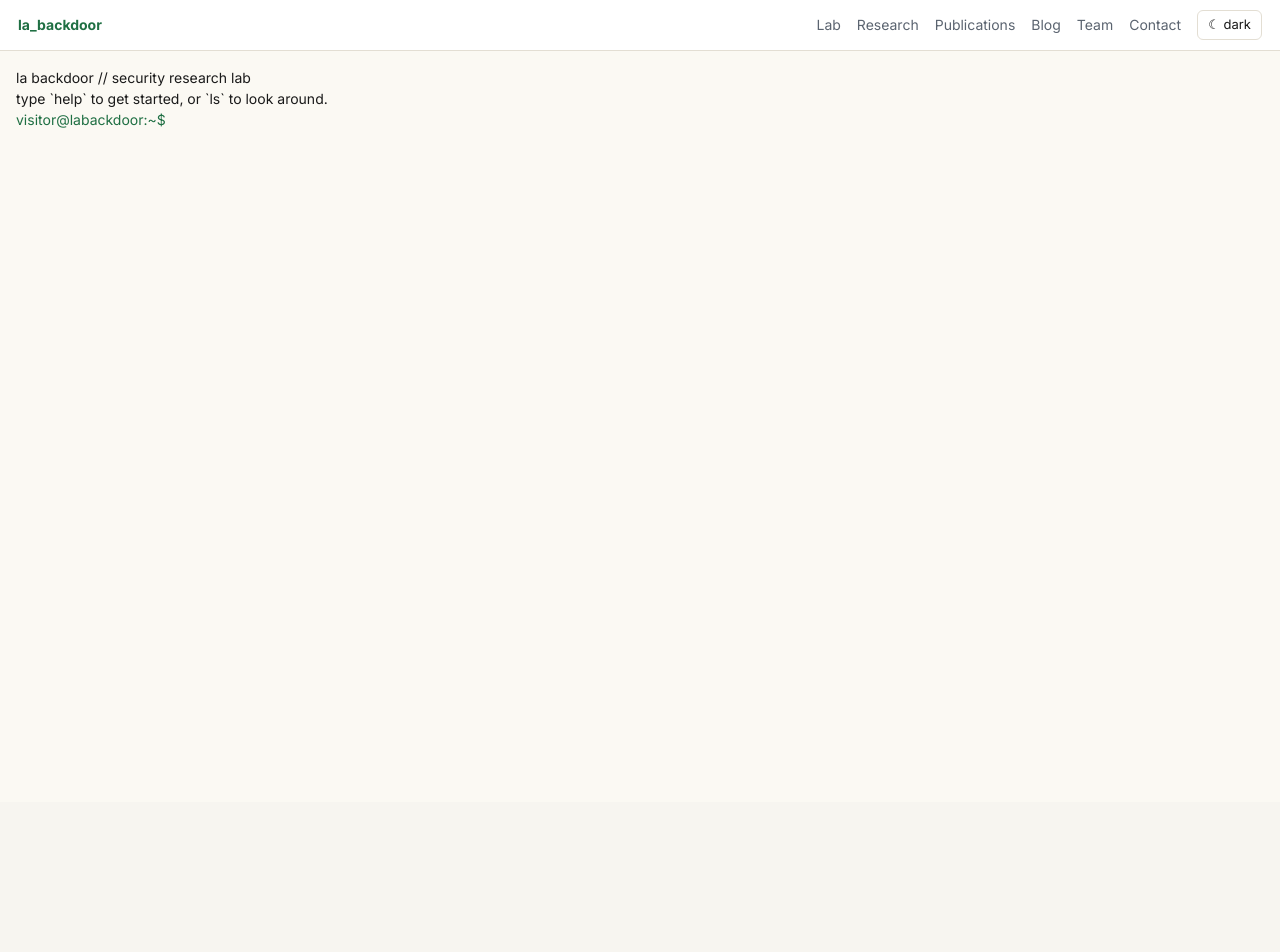
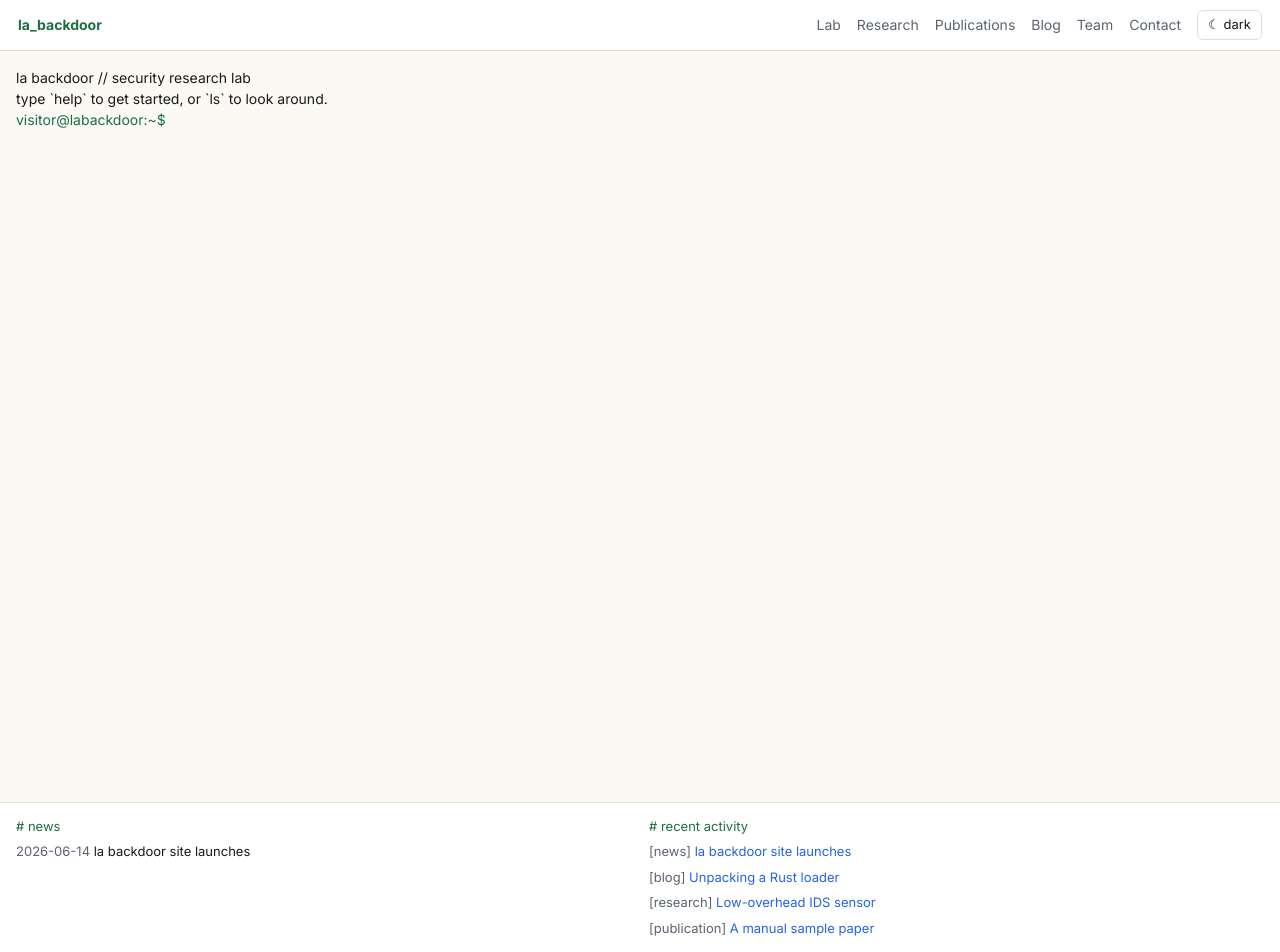
Before and after one commit to LaBackDoor/labackdoor, a Next.js app: page / in a window 1280 px wide. Before the commit the page ends 802 px from the top, so only its background shows below. Built offline with nearby package versions, Linux system fonts and the light colour scheme.

Commit message:
feat: add homepage news panel and wire new sections into the home VFS
Adds NewsPanel component showing news headlines and recent activity below the terminal. Wires research, publications, and news collections into the homepage VFS and noscript fallback nav.

```diff
--- a/src/app/page.tsx
+++ b/src/app/page.tsx
@@ -1,15 +1,18 @@
-import { getLab, getBlogPosts, getTeamMembers, getProjects } from '@/content/loader';
+import { getLab, getBlogPosts, getTeamMembers, getProjects, getResearch, getPublications, getNews, getRecentActivity } from '@/content/loader';
 import { buildVfs } from '@/vfs/build-vfs';
 import { Terminal } from '@/terminal/Terminal';
+import { NewsPanel } from '@/components/NewsPanel';
 
 const NOSCRIPT_HTML = `
 <nav aria-label="Site sections" style="padding:20px">
   <p>JavaScript is disabled. Browse the site directly:</p>
   <ul>
     <li><a href="/lab">/lab</a></li>
+    <li><a href="/research">/research</a></li>
+    <li><a href="/publications">/publications</a></li>
+    <li><a href="/blog">/blog</a></li>
+    <li><a href="/news">/news</a></li>
     <li><a href="/team">/team</a></li>
-    <li><a href="/blog">/blog</a></li>
-    <li><a href="/projects">/projects</a></li>
     <li><a href="/contact">/contact</a></li>
   </ul>
 </nav>
@@ -21,11 +24,15 @@ export default function Home() {
     blog: getBlogPosts(),
     team: getTeamMembers(),
     projects: getProjects(),
+    research: getResearch(),
+    publications: getPublications(),
+    news: getNews(),
   });
 
   return (
     <>
       <Terminal root={root} />
+      <NewsPanel news={getNews()} activity={getRecentActivity(8)} />
       {/* eslint-disable-next-line react/no-danger */}
       <noscript dangerouslySetInnerHTML={{ __html: NOSCRIPT_HTML }} />
     </>
--- /dev/null
+++ b/src/components/NewsPanel.tsx
@@ -0,0 +1,53 @@
+import type { ContentRecord, NewsFrontmatter, ActivityItem } from '@/content/types';
+
+export function NewsPanel({
+  news,
+  activity,
+}: {
+  news: ContentRecord<NewsFrontmatter>[];
+  activity: ActivityItem[];
+}) {
+  return (
+    <aside
+      aria-label="News and recent activity"
+      style={{
+        background: 'var(--bg-elev)',
+        borderTop: '1px solid var(--border)',
+        padding: '14px 16px',
+        fontFamily: 'var(--font-mono), monospace',
+        fontSize: 13,
+        display: 'grid',
+        gap: 18,
+        gridTemplateColumns: 'repeat(auto-fit, minmax(240px, 1fr))',
+      }}
+    >
+      <div>
+        <div style={{ color: 'var(--accent)', marginBottom: 6 }}># news</div>
+        <ul style={{ listStyle: 'none', padding: 0, margin: 0, display: 'grid', gap: 6 }}>
+          {news.slice(0, 4).map((n) => (
+            <li key={n.slug}>
+              <span style={{ color: 'var(--fg-muted)' }}>{n.frontmatter.date} </span>
+              {n.frontmatter.link ? (
+                <a href={n.frontmatter.link} style={{ color: 'var(--fg)' }}>{n.frontmatter.title}</a>
+              ) : (
+                <span style={{ color: 'var(--fg)' }}>{n.frontmatter.title}</span>
+              )}
+            </li>
+          ))}
+          {news.length === 0 && <li style={{ color: 'var(--fg-muted)' }}>no news yet</li>}
+        </ul>
+      </div>
+      <div>
+        <div style={{ color: 'var(--accent)', marginBottom: 6 }}># recent activity</div>
+        <ul style={{ listStyle: 'none', padding: 0, margin: 0, display: 'grid', gap: 6 }}>
+          {activity.slice(0, 5).map((a, i) => (
+            <li key={i}>
+              <span style={{ color: 'var(--fg-muted)' }}>[{a.kind}] </span>
+              <a href={a.route} style={{ color: 'var(--accent-2)' }}>{a.title}</a>
+            </li>
+          ))}
+        </ul>
+      </div>
+    </aside>
+  );
+}
```
Also changed, not shown: 2 other files (tests, documents, lock files or other folders).
